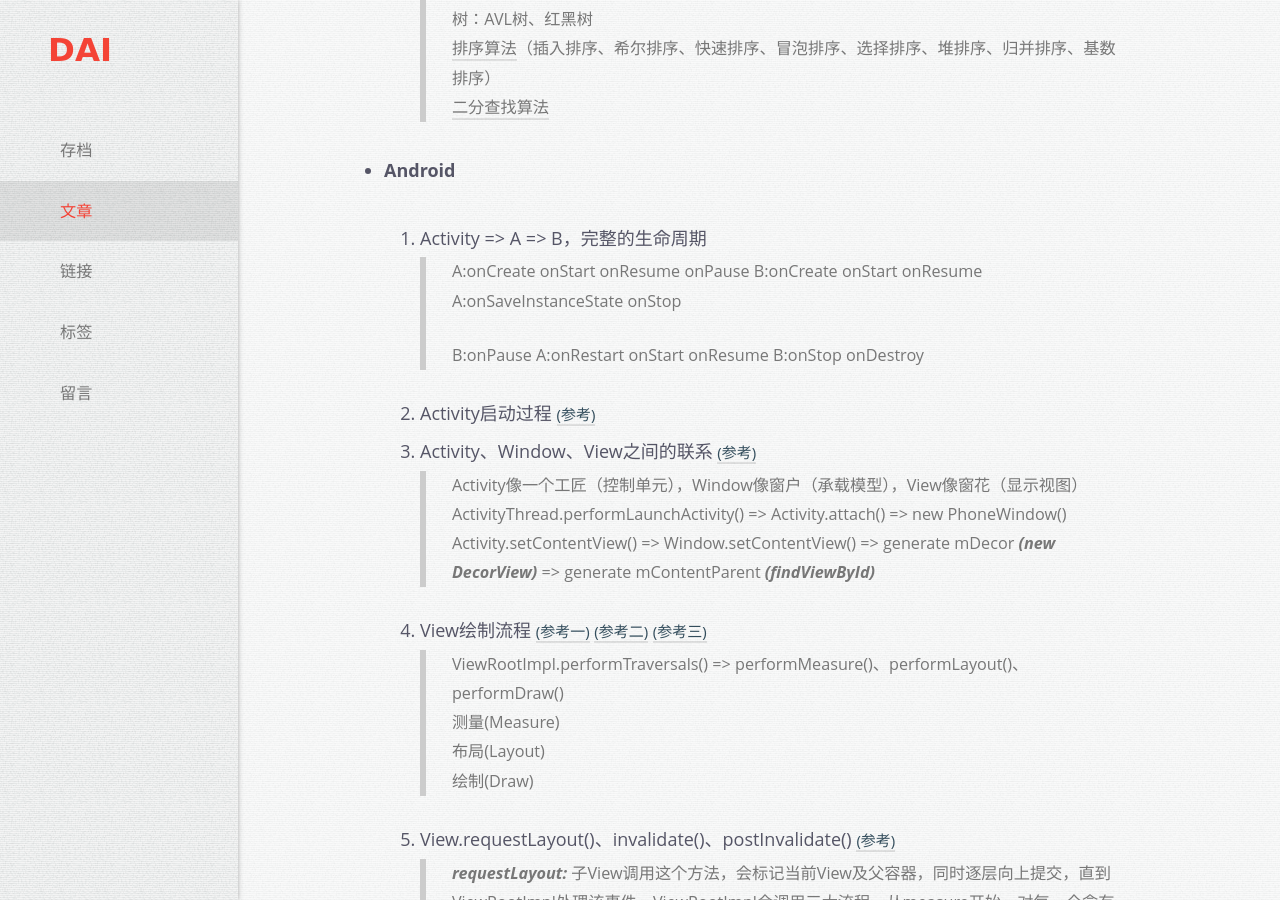
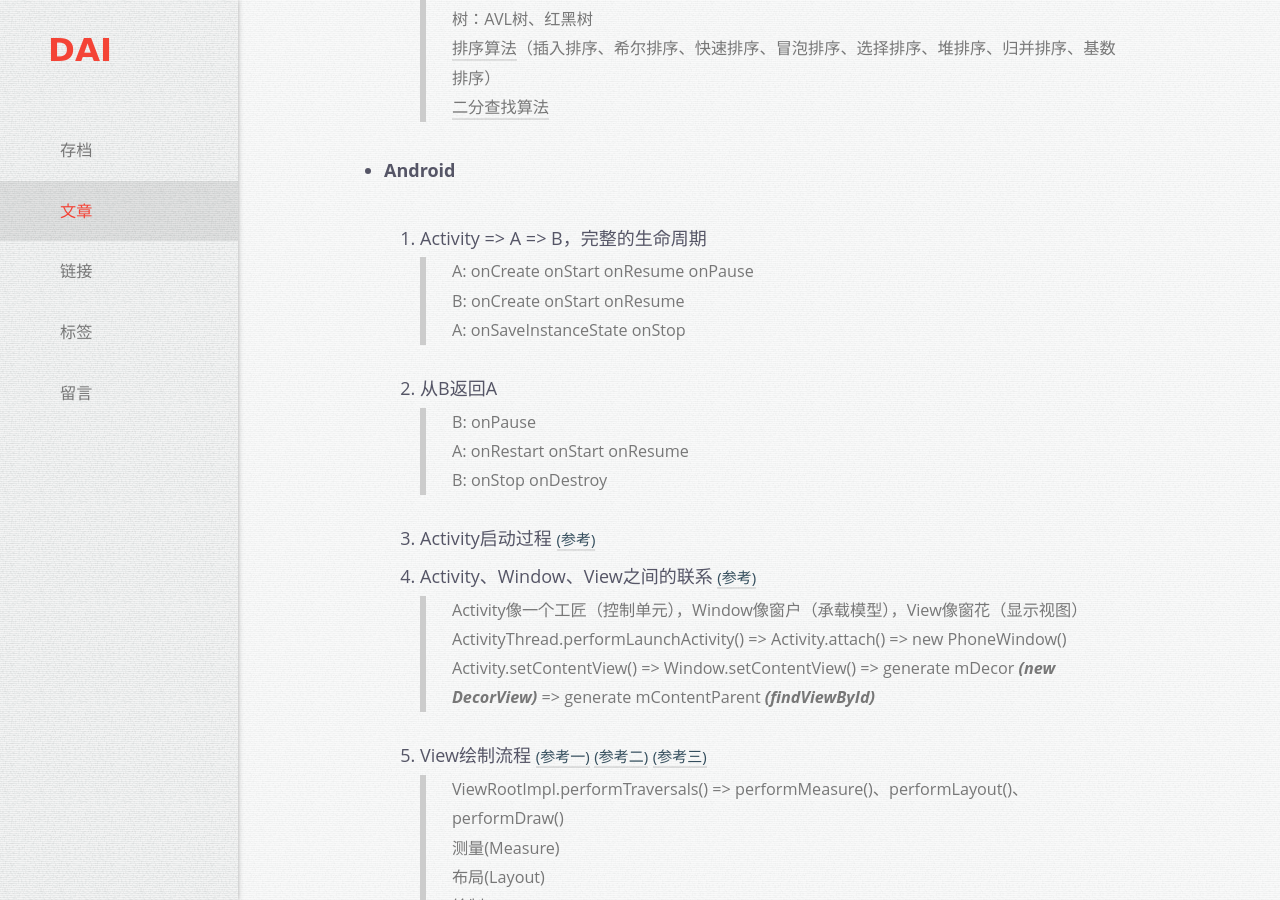
Before and after one commit to daishiwen/blog, a Jekyll site: the page built from _posts/2016-08-23-technical-interview.md, in a window 1280 px wide and 900 px high, scrolled down 1662 px. Built offline with Jekyll 4.4.1, drawn with Linux system fonts in a browser that asks for light colours; comment, search, counter and statistics services are not loaded; some of the changed text lies outside the part shown.

Commit message:
技术面试v4

```diff
--- a/_posts/2016-08-23-technical-interview.md
+++ b/_posts/2016-08-23-technical-interview.md
@@ -70,33 +70,38 @@ show: true
 
 - **Android**
 
-	0. Activity => A => B，完整的生命周期
+	1. Activity => A => B，完整的生命周期
 
-		> A:onCreate onStart onResume onPause B:onCreate onStart onResume A:onSaveInstanceState onStop
-		>
-		> B:onPause A:onRestart onStart onResume B:onStop onDestroy
+		> A: onCreate onStart onResume onPause
+		> B: onCreate onStart onResume
+		> A: onSaveInstanceState onStop
 
-	1. Activity启动过程  <small>[(参考)](http://www.jianshu.com/p/6037f6fda285)</small>
-	2. Activity、Window、View之间的联系  <small>[(参考)](http://www.jianshu.com/p/687010ccad66)</small>
+	2. 从B返回A
+		> B: onPause
+		> A: onRestart onStart onResume
+		> B: onStop onDestroy
+
+	3. Activity启动过程  <small>[(参考)](http://www.jianshu.com/p/6037f6fda285)</small>
+	4. Activity、Window、View之间的联系  <small>[(参考)](http://www.jianshu.com/p/687010ccad66)</small>
 
 		> Activity像一个工匠（控制单元），Window像窗户（承载模型），View像窗花（显示视图）
 		> ActivityThread.performLaunchActivity() => Activity.attach() => new PhoneWindow()
 		> Activity.setContentView() => Window.setContentView() => generate mDecor ***(new DecorView)*** => generate mContentParent ***(findViewById)***
 
-	3. View绘制流程  <small>[(参考一)](http://www.jianshu.com/p/3299c3de0b7d)</small>  <small>[(参考二)](http://www.jianshu.com/p/836bfdc36407)</small>  <small>[(参考三)](http://www.jianshu.com/p/3e064c045f0f)</small>
+	5. View绘制流程  <small>[(参考一)](http://www.jianshu.com/p/3299c3de0b7d)</small>  <small>[(参考二)](http://www.jianshu.com/p/836bfdc36407)</small>  <small>[(参考三)](http://www.jianshu.com/p/3e064c045f0f)</small>
 
 		> ViewRootImpl.performTraversals() => performMeasure()、performLayout()、performDraw()
 		> 测量(Measure)
 		> 布局(Layout)
 		> 绘制(Draw)
 
-	4. View.requestLayout()、invalidate()、postInvalidate()  <small>[(参考)](http://www.jianshu.com/p/effe9b4333de)</small>
+	6. View.requestLayout()、invalidate()、postInvalidate()  <small>[(参考)](http://www.jianshu.com/p/effe9b4333de)</small>
 
 		> ***requestLayout:*** 子View调用这个方法，会标记当前View及父容器，同时逐层向上提交，直到ViewRootImpl处理该事件，ViewRootImpl会调用三大流程，从measure开始，对每一个含有标记位的View及其子View都会进行测量、布局、绘制。
 		> ***invalidate:*** 调用该方法会引起View树重绘，常用于内部调用（如: View.setVisibility）或者需要刷新界面的时候，需要在主线程中调用。
 		> ***postInvalidate:*** 这个方法与invalidate的作用是一样的，都是使View树重绘，但两者的使用条件不同，postInvalidate是在非UI线程中调用，invalidate则是在UI线程中调用。
 
-	5. Touch事件传递流程和分发机制  <small>[(参考一)](http://www.jianshu.com/p/8236278676fe)</small>  <small>[(参考二)](http://www.jianshu.com/p/1378b334ee85)</small>
+	7. Touch事件传递流程和分发机制  <small>[(参考一)](http://www.jianshu.com/p/8236278676fe)</small>  <small>[(参考二)](http://www.jianshu.com/p/1378b334ee85)</small>
 
 		> `ViewGroup`
 		> ***dispatchTouchEvent:*** 用来进行事件分发，无论ViewGroup还是View的事件都是从这个方法开始的。
```
Also changed, not shown: other parts of _posts/2016-08-23-technical-interview.md (+10 -10 lines).
